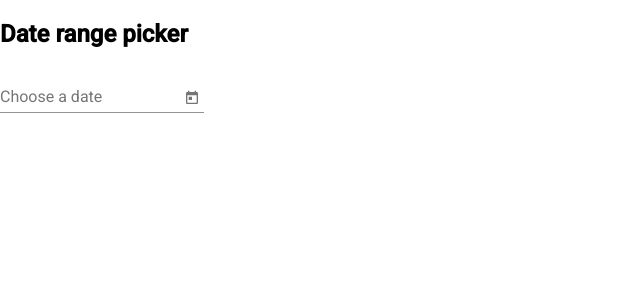
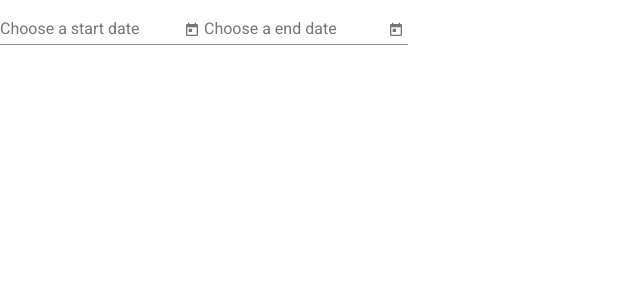
Before and after one commit to pankajparkar/mat-date-range-picker, an Angular app: page / in a window 1280 px wide. Shown: the top 300 px of the page, without its empty margins (0-640 px from the left). Built offline with nearby package versions, Linux system fonts and the light colour scheme.

Commit message:
Added 2nd datepicker.

```diff
--- a/src/app/app.component.html
+++ b/src/app/app.component.html
@@ -1,7 +1 @@
-<h2>Date range picker {{opened}}</h2>
-<mat-form-field>
-  <input matInput #range placeholder="Choose a date">
-  <input matInput style="display: none" (dateChange)="dateChange($event)" [matDatepicker]="picker" placeholder="Choose a date">
-  <mat-datepicker-toggle #pickerToggle matSuffix [for]="picker" (click)="opened = true"></mat-datepicker-toggle>
-  <mat-datepicker #picker [opened]="opened" (opened)="datePickerOpened($event)"></mat-datepicker>
-</mat-form-field>
+<drp-range-picker></drp-range-picker>
--- a/src/app/range-picker/range-picker.component.html
+++ b/src/app/range-picker/range-picker.component.html
@@ -1,6 +1,13 @@
-<mat-form-field>
-  <input matInput #range placeholder="Choose a date">
-  <input matInput style="display: none" (dateChange)="dateChange($event)" [matDatepicker]="picker" placeholder="Choose a date">
-  <mat-datepicker-toggle #pickerToggle matSuffix [for]="picker" (click)="opened = true"></mat-datepicker-toggle>
-  <mat-datepicker #picker [opened]="opened" (opened)="datePickerOpened($event)"></mat-datepicker>
-</mat-form-field>
+<div>
+  <mat-form-field>
+    <input matInput [matDatepicker]="startDate" placeholder="Choose a start date">
+    <mat-datepicker-toggle matSuffix [for]="startDate"></mat-datepicker-toggle>
+    <mat-datepicker #startDate></mat-datepicker>
+  </mat-form-field>
+  <mat-form-field>
+    <input matInput [matDatepicker]="endDate" placeholder="Choose a end date">
+    <mat-datepicker-toggle matSuffix [for]="endDate"></mat-datepicker-toggle>
+    <mat-datepicker #endDate></mat-datepicker>
+  </mat-form-field>
+</div>
+<!-- (opened)="datePickerOpened($event)" -->
--- a/src/app/range-picker/range-picker.component.ts
+++ b/src/app/range-picker/range-picker.component.ts
@@ -1,4 +1,4 @@
-import { Component, OnInit, ViewChild, ElementRef } from '@angular/core';
+import { Component, OnInit, ViewChild } from '@angular/core';
 import { fromEvent } from 'rxjs';
 import { map, merge, combineLatest, debounceTime, filter } from 'rxjs/operators';
 
@@ -9,9 +9,9 @@
 })
 export class RangePickerComponent implements OnInit {
 
-  @ViewChild('range', {read: ElementRef}) range;
+  // @ViewChild('range', {read: ElementRef}) range;
   @ViewChild('picker') picker;
-  @ViewChild('pickerToggle', {read: ElementRef}) pickerToggle;
+  // @ViewChild('pickerToggle', {read: ElementRef}) pickerToggle;
   opened: boolean = false;
   value;
 
@@ -19,11 +19,11 @@
     console.log('ngAfterViewInit', this.picker)
   }
   dateChange (e) {
-    this.range.nativeElement.value = e.value;
-    setTimeout(() => {
-      // TODO: Don't close the popup
-      this.pickerToggle.nativeElement.click()
-    },1000)
+    // this.range.nativeElement.value = e.value;
+    // setTimeout(() => {
+    //   // TODO: Don't close the popup
+    //   this.pickerToggle.nativeElement.click()
+    // },1000)
   }
 
   datePickerOpened () {
```
